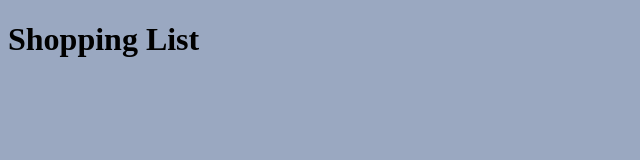
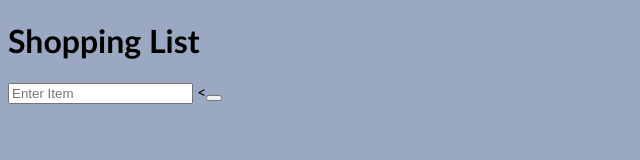
Before and after one commit to Davittio-L/shopping_list, a plain HTML site: page index.html in a window 1280 px wide. Shown: the whole page, without its empty margins (0-640 px from the left). Drawn offline with Linux system fonts and the light colour scheme.

Commit message:
Added  btn/input html
Added button and input method to HTMl - need to build logic & add styling.

```diff
--- a/index.html
+++ b/index.html
@@ -12,7 +12,12 @@
             <h1>Shopping List</h1>
         </div>
         <div class="row">
-
+            <div class="listInput col-md-3 col-sm-12">
+                <div id="inputArea">
+                    <input type="text" id="userInput" placeholder="Enter Item">
+                    <<button id="add" class="custBtn"><i class="fas fa-angle-right"></i></button>
+                </div>
+            </div>
         </div>
     </div>
 </body>
--- a/main.css
+++ b/main.css
@@ -1,3 +1,5 @@
 body {
     background-color: #9AA8C1;
+    font-family: 'Gill Sans', 'Gill Sans MT', Calibri, 'Trebuchet MS', sans-serif;
+    height: 100;
 }
```
